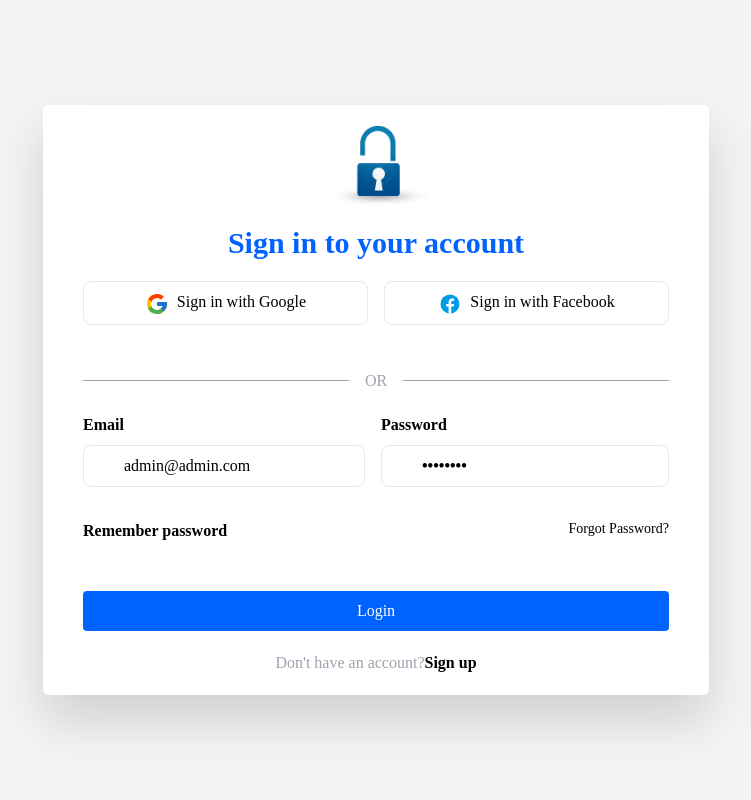
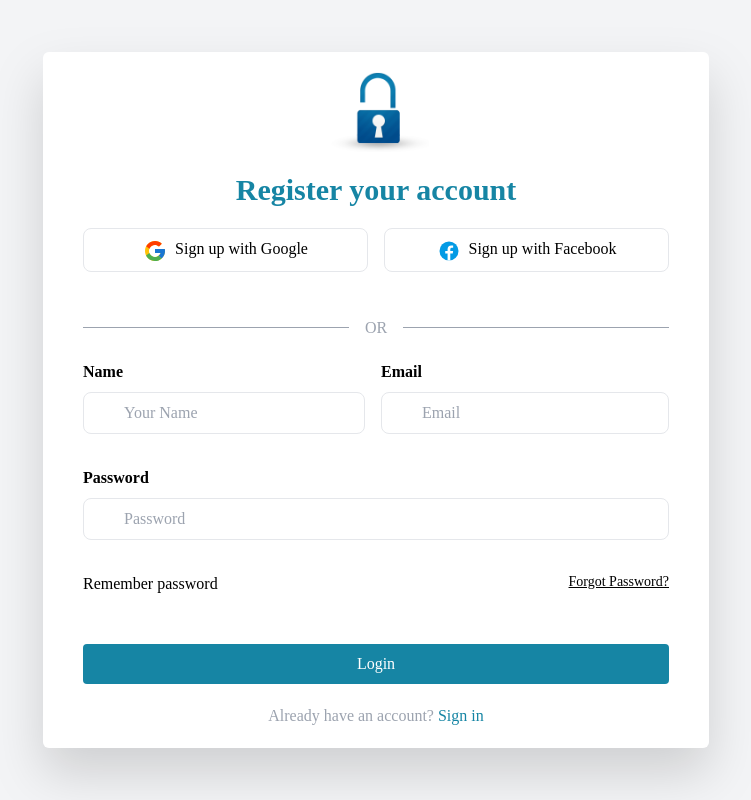
Before and after one commit to abinapaudel/React-app, a React (Vite) app: page /sign-up in a window 1280 px wide. Shown: the whole page, without its empty margins (264-1015 px from the left). Built offline with nearby package versions, Linux system fonts and the light colour scheme.

Commit message:
Managing route

```diff
--- a/package.json
+++ b/package.json
@@ -10,6 +10,7 @@
     "preview": "vite preview"
   },
   "dependencies": {
+    "prop-types": "^15.8.1",
     "react": "^18.2.0",
     "react-dom": "^18.2.0",
     "react-router-dom": "^6.12.0"
--- a/src/App.jsx
+++ b/src/App.jsx
@@ -1,10 +1,8 @@
-import { BrowserRouter, Route } from "react-router-dom";
 import LoginPage from "./pages/LoginPage";
-import Navigation from "./routes/Navigation";
 
 const App = () => {
   return (
-    <LoginPage/>
+      <LoginPage />
   );
 };
 
--- a/src/components/input/Input.jsx
+++ b/src/components/input/Input.jsx
@@ -1,3 +1,5 @@
+
+
 const Input = ({title, onChange, values, type}) => {
   return (
     <input
@@ -10,4 +12,12 @@ const Input = ({title, onChange, values, type}) => {
   );
 };
 
+Input.propTypes = {
+  title: Input.string,
+  onChange: Input.func,
+  values: Input.string,
+  type: Input.string
+};
+
+
 export default Input;
--- a/src/main.jsx
+++ b/src/main.jsx
@@ -3,11 +3,13 @@ import ReactDOM from "react-dom/client";
 import { BrowserRouter } from "react-router-dom";
 import App from "./App";
 import "./index.css";
+import Navigation from "./routes/Navigation";
 
 ReactDOM.createRoot(document.getElementById("root")).render(
   <React.StrictMode>
     <BrowserRouter>
-      <App />
+      <Navigation />
+      {/* <App /> */}
     </BrowserRouter>
   </React.StrictMode>
 );
--- a/src/pages/LoginPage.jsx
+++ b/src/pages/LoginPage.jsx
@@ -1,29 +1,58 @@
 import { useNavigate } from "react-router-dom";
 import GoogleLogo from "../assets/google.svg";
 import FacebookIcon from "../assets/facebook.svg";
-import logo from "../assets/Logo.png";
+import logo from "../assets/companyLogo.png";
 import ButtonText from "..//components/button/ButtonText";
 import AuthButton from "../components/button/AuthButton";
-import Input from "../components/input/Input.jsx"
+import Input from "../components/input/Input.jsx";
 import { useState } from "react";
+import { useEffect } from "react";
 
 const LoginPage = () => {
+  const navigate = useNavigate();
+  const initialValues = { email: "", password: "" };
+  const [formValues, setFormValues] = useState(initialValues);
+  const [formErrors, setFormErrors] = useState({});
+  const [isSubmit, setIsSubmit] = useState(false);
 
-  const initialValues = {email: "admin@admin.com", password: "12345678"};
-  const [formValues, setFormValues] = useState(initialValues);
+  const handleChange = (event) => {
+    const { name, value } = event.target;
+    setFormValues({...formValues, [name]: value });
+  };
 
-  // const handleChange = (event) => {
-  //   const {name, value} = event.target;
-  //   setFormValues({ ...formValues, name: value});
-  // }
-  const navigate = useNavigate();
+  const handleSubmit = (event) => {
+    event.preventDefault();
+    setFormErrors(validate(formValues));
+    setIsSubmit(true);
+  };
+
+  useEffect(() => {
+    if(Object.keys(formErrors).length === 0 && isSubmit){
+    console.log(formValues);
+    }
+  }, [formErrors]);
+
+  const validate = (values) => {
+    const errors = {}
+    const regex = /^[^\s@]+@[^\s@]+\.[^\s@]{2,}$/i;
+    if(!values.email) {
+      errors.email = "Username is required";
+    }
+    if(!values.password) {
+      errors.password = "Password is required!"
+    }
+    return errors;
+};
 
   return (
     <div>
       <div className="bg-gray-100 sm:justify-center sm:items-center flex flex-col h-screen w-full">
-        <form className="px-10 bg-white drop-shadow-2xl rounded-md">
+        <form
+          onSubmit={handleSubmit}
+          className="px-10 bg-white drop-shadow-2xl rounded-md"
+        >
           <div className="flex justify-center mt-5">
-            <img src={logo} alt="" className="sm-block w-30 h-20" />
+            <img src={logo} alt="" className="sm-block w-20 h-20" />
           </div>
           <h1 className="text-primary font-bold md-text-5xl text-3xl my-5 max-w-3xl font-raleway text-center">
             Sign in to your account
@@ -40,31 +69,46 @@ const LoginPage = () => {
           <div className="flex sm:flex-1 flex-col sm:flex-row sm:gap-4">
             <div className="flex flex-col mb-2 ">
               <span className="mb-2 text-md font-bold">Email</span>
-              <Input title="Your Email" values={formValues.email} onChange={()=> {}}/>
-
+              <Input
+                title="Your Email"
+                values={formValues.email}
+                onChange={handleChange}
+              />
+              <span className="flex items-center font-medium tracking-wide text-red-500 text-xs mt-1 ml-1">
+                {formErrors.email}
+              </span>
             </div>
             <div className="flex flex-col mb-2 font-bold ">
               <span className="mb-2 text-md">Password</span>
-              <Input title="Your Password" values={formValues.password} type= "password" onChange={() => {}}/>
+              <Input
+                title="Your Password"
+                values={formValues.password}
+                type="password"
+                onChange={handleChange}
+              />
+              <span className="flex items-center font-medium tracking-wide text-red-500 text-xs mt-1 ml-1">
+                {formErrors.password}
+              </span>
             </div>
           </div>
           <div className="flex flex-row gap-4">
-            <span className="font-bold text-black w-full text-md text-start">
+            <span className="text-black w-full text-md text-start">
               Remember password
             </span>
-            <span className="text-black w-full text-sm text-end">
+            <span className="text-black w-full text-sm text-end underline">
               Forgot Password?
             </span>
           </div>
           <AuthButton text="Login" />
-          <div className="text-center text-gray-400 mb-5">
+          <div className="text-center mb-5">
             Don't have an account?
             <span
               onClick={() => {
                 navigate("/sign-up");
               }}
-              className="font-bold text-black cursor-pointer pointer-events-auto focus:pointer-events-auto"
+              className="text-primary text-black cursor-pointer pointer-events-auto focus:pointer-events-auto"
             >
+              {" "}
               Sign up
             </span>
           </div>
--- a/src/pages/RegisterPage.jsx
+++ b/src/pages/RegisterPage.jsx
@@ -4,6 +4,7 @@ import logo from "../assets/Logo.png";
 import ButtonText from "..//components/button/ButtonText";
 import AuthButton from "../components/button/AuthButton";
 import { useNavigate } from "react-router-dom";
+import Input from "../components/input/Input";
 
 const RegisterPage = () => {
   const navigate = useNavigate();
@@ -15,7 +16,7 @@ const RegisterPage = () => {
             <img src={logo} alt="" className="sm-block w-30 h-20" />
           </div>
           <h1 className="text-primary font-bold md-text-5xl text-3xl my-5 max-w-3xl font-raleway text-center">
-          Sign up to your account
+            Register your account
           </h1>
           <div className="flex sm:flex-1 flex-col sm:flex-row sm:gap-4">
             <ButtonText text="Sign up with Google" image={GoogleLogo} />
@@ -28,57 +29,43 @@ const RegisterPage = () => {
           </div>
           <div className="flex sm:flex-1 flex-col sm:flex-row sm:gap-4">
             <div className="flex flex-col mb-2 ">
-            <span className="mb-2 text-md font-bold">Email</span>
-            <input
-              type="text"
-              className="w-full border border-gray-200 text-md px-10 rounded-lg mb-6 py-2 placeholder:font-light placeholder:text-gray bg-white"
-              placeholder="Name"
-              onChange={() => {
-                // info.current.name = event.target.value;
-                // isValid();
-              }}
-            />
+              <span className="mb-2 text-md font-bold">Name</span>
+              <Input title="Your Name" onChange={() => {}} />
+            </div>
+            <div className="flex flex-col mb-2 font-bold ">
+              <span className="mb-2 text-md">Email</span>
+              <Input title="Email" onChange={() => {}} />
+            </div>
           </div>
           <div className="flex flex-col mb-2 font-bold ">
             <span className="mb-2 text-md">Password</span>
-            <input
-              type="text"
-              className="w-full border border-gray-200 text-md px-10 rounded-lg mb-6 py-2 placeholder:font-light placeholder:text-gray bg-white"
-              placeholder="Email"
-              onChange={() => {
-                // info.current.name = event.target.value;
-                // isValid();
-              }}
-            />
-          </div>
-          <span className="mb-2 text-md">Password</span>
-            <input
-              type="text"
-              className="w-full border border-gray-200 text-md px-10 rounded-lg mb-6 py-2 placeholder:font-light placeholder:text-gray bg-white"
-              placeholder="Email"
-              onChange={() => {
-                // info.current.name = event.target.value;
-                // isValid();
-              }}
-            />
+            <Input title="Password" onChange={() => {}} />
           </div>
           <div className="flex flex-row gap-4">
-          <span className="font-bold text-black w-full text-md text-start">
+            <span className="text-black w-full text-md text-start">
               Remember password
             </span>
-          <span className="text-black w-full text-sm text-end">
+            <span className="text-black w-full text-sm text-end underline">
               Forgot Password?
             </span>
           </div>
           <AuthButton text="Login" />
           <div className="text-center text-gray-400 mb-5">
-          Don't have an account?
-          <span className="font-bold text-black pointer-events-none focus:pointer-events-auto" onClick={() => navigate("/sign-in")}> Sign up</span>
+            Already have an account?
+            <span
+              onClick={() => {
+                navigate("/sign-in");
+              }}
+              className="text-primary text-black cursor-pointer pointer-events-auto focus:pointer-events-auto"
+            >
+              {" "}
+              Sign in
+            </span>
           </div>
         </form>
       </div>
     </div>
-  )
-}
+  );
+};
 
-export default RegisterPage
+export default RegisterPage;
--- a/tailwind.config.cjs
+++ b/tailwind.config.cjs
@@ -22,7 +22,7 @@ export default {
         raleway: ["Raleway"],
       },
       colors: {
-        primary: "#0062FF",
+        primary: "#1685A4",
       }
     },
   },
```
Also changed, not shown: src/assets/companyLogo.png (added), 1 other file (tests, documents, lock files or other folders). Lines whose indentation alone changed are shown as unchanged.
